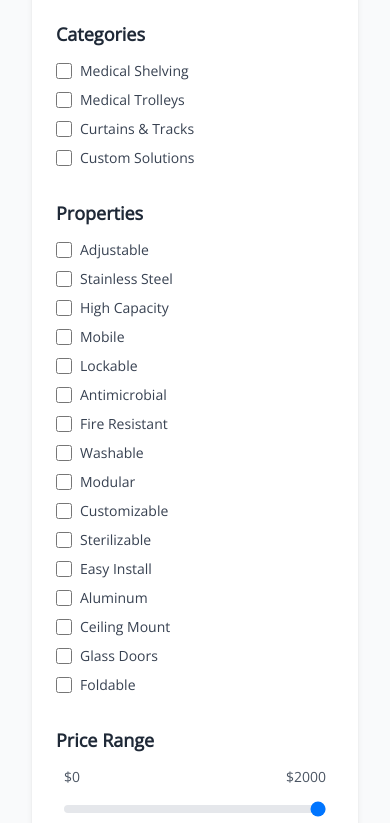
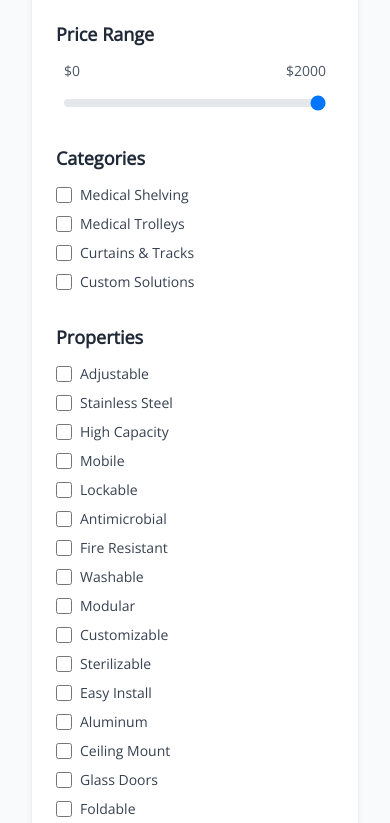
Before and after one commit to ivan-de-jager248/mics-website, an Astro site: page /mics-website/products in a window 390 px wide. Shown: the part 587-1410 px from the top of the page. Built offline with nearby package versions, Linux system fonts and the light colour scheme; Astro itself is replaced by a stand-in of ours.

Commit message:
Add product pages

```diff
--- a/src/components/shared/Header.vue
+++ b/src/components/shared/Header.vue
@@ -42,7 +42,7 @@ onUnmounted(() => {
           <span
             class="absolute bottom-0 left-0 w-0 h-0.5 bg-primary-500 group-hover:w-full transition-all duration-300"></span>
         </a>
-        <a href="#" class="relative overflow-hidden px-4 py-2 font-medium group">
+        <a href="/mics-website/products" class="relative overflow-hidden px-4 py-2 font-medium group">
           <span class="relative z-10">Products</span>
           <span
             class="absolute bottom-0 left-0 w-0 h-0.5 bg-primary-500 group-hover:w-full transition-all duration-300"></span>
--- a/src/components/vue/ProductFilters.vue
+++ b/src/components/vue/ProductFilters.vue
@@ -4,6 +4,25 @@
       <span class="material-symbols-outlined mr-2 text-primary-600">filter_alt</span>
       Filters
     </h2>
+
+    <!-- Price range filter -->
+    <div class="mb-8">
+      <h3 class="font-semibold text-lg mb-3 text-gray-800">Price Range</h3>
+      <div class="px-2">
+        <div class="flex items-center justify-between mb-2">
+          <span class="text-sm text-gray-600">$0</span>
+          <span class="text-sm text-gray-600">${{ localMaxPrice }}</span>
+        </div>
+        <input
+          type="range"
+          min="0"
+          max="2000"
+          step="100"
+          v-model="localMaxPrice"
+          class="w-full h-2 bg-gray-200 rounded-full appearance-none cursor-pointer"
+        />
+      </div>
+    </div>
 
     <!-- Categories filter -->
     <div class="mb-8">
@@ -40,25 +59,6 @@
             {{ property }}
           </label>
         </div>
-      </div>
-    </div>
-
-    <!-- Price range filter -->
-    <div class="mb-8">
-      <h3 class="font-semibold text-lg mb-3 text-gray-800">Price Range</h3>
-      <div class="px-2">
-        <div class="flex items-center justify-between mb-2">
-          <span class="text-sm text-gray-600">$0</span>
-          <span class="text-sm text-gray-600">${{ localMaxPrice }}</span>
-        </div>
-        <input
-          type="range"
-          min="0"
-          max="2000"
-          step="100"
-          v-model="localMaxPrice"
-          class="w-full h-2 bg-gray-200 rounded-full appearance-none cursor-pointer"
-        />
       </div>
     </div>
 
--- a/src/pages/_products.astro
+++ /dev/null
@@ -1,145 +0,0 @@
----
-import Layout from "../layouts/Layout.astro";
-import Button from "../components/Button.astro";
-import { Image } from "astro:assets";
-
-// Import Vue components
-import ProductPage from "../components/vue/ProductPage.vue";
-import ProductSearch from "../components/vue/ProductSearch.vue";
-
-// Sample product data
-const products = [
-  {
-    id: 1,
-    name: "Premium Medical Shelf Unit",
-    category: "Medical Shelving",
-    description: "High-capacity medical grade shelving unit with adjustable heights",
-    price: 599,
-    properties: ["Adjustable", "Stainless Steel", "High Capacity"],
-    image: "https://images.unsplash.com/photo-1613578723743-ea195e325231?ixlib=rb-1.2.1&auto=format&fit=crop&w=1350&q=80",
-    featured: true,
-  },
-  {
-    id: 2,
-    name: "Mobile Supply Cart",
-    category: "Medical Trolleys",
-    description: "Versatile mobile supply cart ideal for hospital departments",
-    price: 899,
-    properties: ["Mobile", "Lockable", "Antimicrobial"],
-    image: "https://images.unsplash.com/photo-1584889369527-a283e62d1711?ixlib=rb-1.2.1&auto=format&fit=crop&w=1350&q=80",
-  },
-  {
-    id: 3,
-    name: "Antimicrobial Privacy Curtain",
-    category: "Curtains & Tracks",
-    description: "Hospital-grade privacy curtains with antimicrobial treatment",
-    price: 329,
-    properties: ["Antimicrobial", "Fire Resistant", "Washable"],
-    image: "https://images.unsplash.com/photo-1505751172876-fa1923c5c528?ixlib=rb-1.2.1&auto=format&fit=crop&w=1350&q=80",
-  },
-  {
-    id: 4,
-    name: "Modular Storage System",
-    category: "Custom Solutions",
-    description: "Completely customizable storage system for specific medical needs",
-    price: 1499,
-    properties: ["Modular", "Customizable", "High Capacity"],
-    image: "https://images.unsplash.com/photo-1631815587646-b85a1bb027e3?ixlib=rb-1.2.1&auto=format&fit=crop&w=1350&q=80",
-    featured: true,
-  },
-  {
-    id: 5,
-    name: "Instrument Trolley",
-    category: "Medical Trolleys",
-    description: "Mobile trolley for surgical instruments with sterilization tray",
-    price: 749,
-    properties: ["Sterilizable", "Mobile", "Stainless Steel"],
-    image: "https://images.unsplash.com/photo-1579154341098-e4e158cc7f55?ixlib=rb-1.2.1&auto=format&fit=crop&w=1350&q=80",
-  },
-  {
-    id: 6,
-    name: "Track System - Standard",
-    category: "Curtains & Tracks",
-    description: "Standard ceiling-mounted curtain track system for healthcare settings",
-    price: 249,
-    properties: ["Easy Install", "Aluminum", "Ceiling Mount"],
-    image: "https://images.unsplash.com/photo-1597511605715-dbcabe7ef543?ixlib=rb-1.2.1&auto=format&fit=crop&w=1350&q=80",
-  },
-  {
-    id: 7,
-    name: "Medical Storage Cabinet",
-    category: "Medical Shelving",
-    description: "Secure medical supply storage cabinet with transparent doors",
-    price: 849,
-    properties: ["Lockable", "Glass Doors", "Adjustable"],
-    image: "https://images.unsplash.com/photo-1595079989972-f87ef4152ffe?ixlib=rb-1.2.1&auto=format&fit=crop&w=1350&q=80",
-  },
-  {
-    id: 8,
-    name: "Custom Privacy Screen",
-    category: "Custom Solutions",
-    description: "Foldable privacy screen with antimicrobial fabric covering",
-    price: 399,
-    properties: ["Foldable", "Mobile", "Antimicrobial"],
-    image: "https://images.unsplash.com/photo-1603772022755-8a65dde6c6c8?ixlib=rb-1.2.1&auto=format&fit=crop&w=1350&q=80",
-  },
-];
-
-// Extract unique categories and properties for filters
-const categories = [...new Set(products.map(product => product.category))];
-const allProperties = products.flatMap(product => product.properties);
-const uniqueProperties = [...new Set(allProperties)];
----
-
-<Layout title="Products">
-  <!-- Header section with search -->
-  <section class="relative pt-16 pb-10 bg-gradient-to-br from-blue-200 to-neutral-50">
-    <div class="container mx-auto px-8">
-      <div class="max-w-4xl mx-auto text-center">
-        <h1 class="text-4xl md:text-5xl font-bold mb-6">
-          Our <span class="text-secondary-600">Medical</span> Equipment
-        </h1>
-        <p class="text-gray-700 text-xl mb-8">
-          Browse our comprehensive range of quality medical equipment solutions
-        </p>
-
-        <!-- Search input using Vue component -->
-        <ProductSearch client:load searchQuery="" />
-      </div>
-    </div>
-
-    <!-- Decorative elements -->
-    <div class="absolute top-0 right-0 w-24 h-24 bg-secondary-500 rounded-full opacity-20 -translate-y-1/3 translate-x-1/4"></div>
-  </section>
-
-  <!-- Main content section -->
-  <section class="py-12 px-8 bg-gray-50">
-    <div class="container mx-auto">
-      <!-- Main product page component with all filters and product list -->
-      <ProductPage
-        client:load
-        products={products}
-        categories={categories}
-        properties={uniqueProperties}
-      />
-    </div>
-  </section>
-
-  <!-- Call to action section -->
-  <section class="py-16 px-8 bg-primary-600 text-white">
-    <div class="container mx-auto max-w-4xl text-center">
-      <h2 class="text-3xl md:text-4xl font-bold mb-4">Can't find what you're looking for?</h2>
-      <p class="text-xl opacity-90 mb-8 max-w-2xl mx-auto">
-        We offer custom solutions tailored to your specific needs. Let's discuss your requirements.
-      </p>
-      <div class="flex flex-wrap justify-center gap-4">
-        <Button href="/contact" variant="secondary" size="lg">
-          Request Consultation
-        </Button>
-        <Button href="/custom-solutions" variant="secondary" size="lg">
-          Custom Solutions
-        </Button>
-      </div>
-    </div>
-  </section>
-</Layout>
```
Also changed, not shown: src/pages/products.astro (+41 -18 lines).
